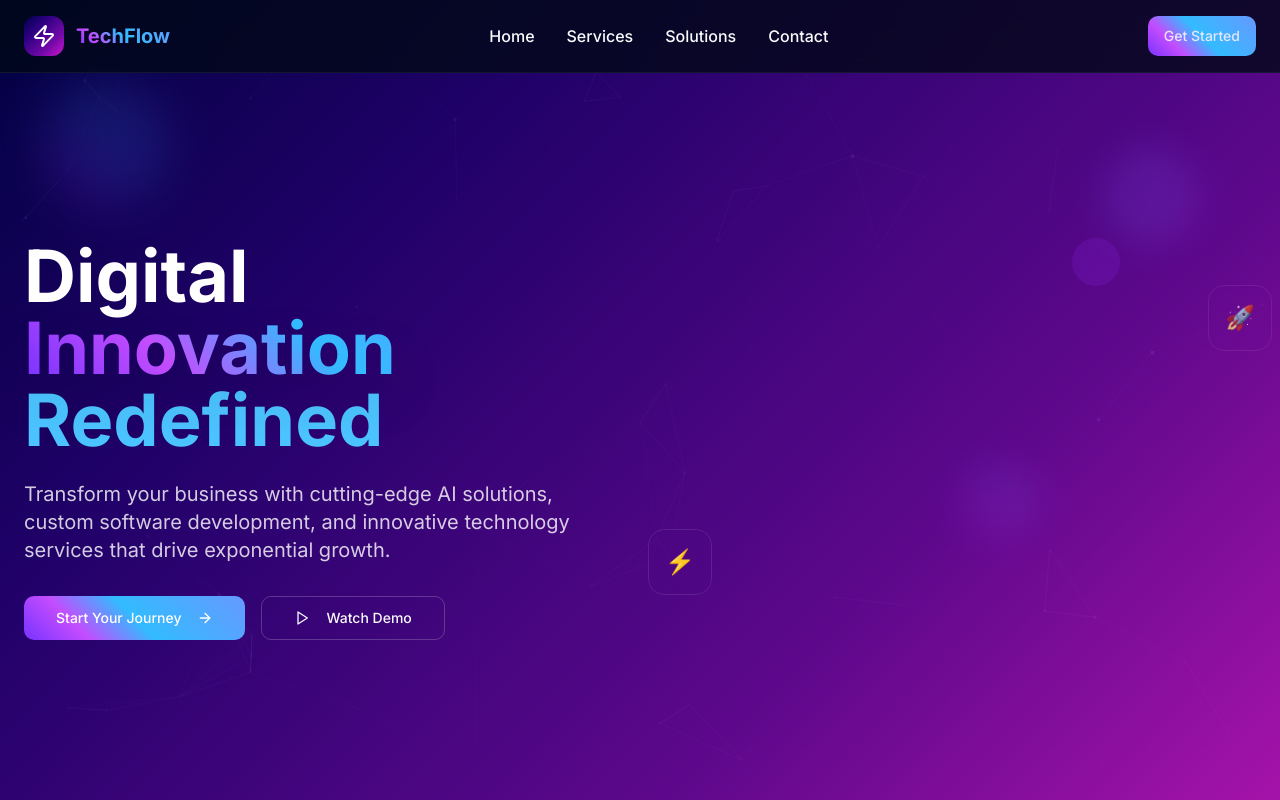
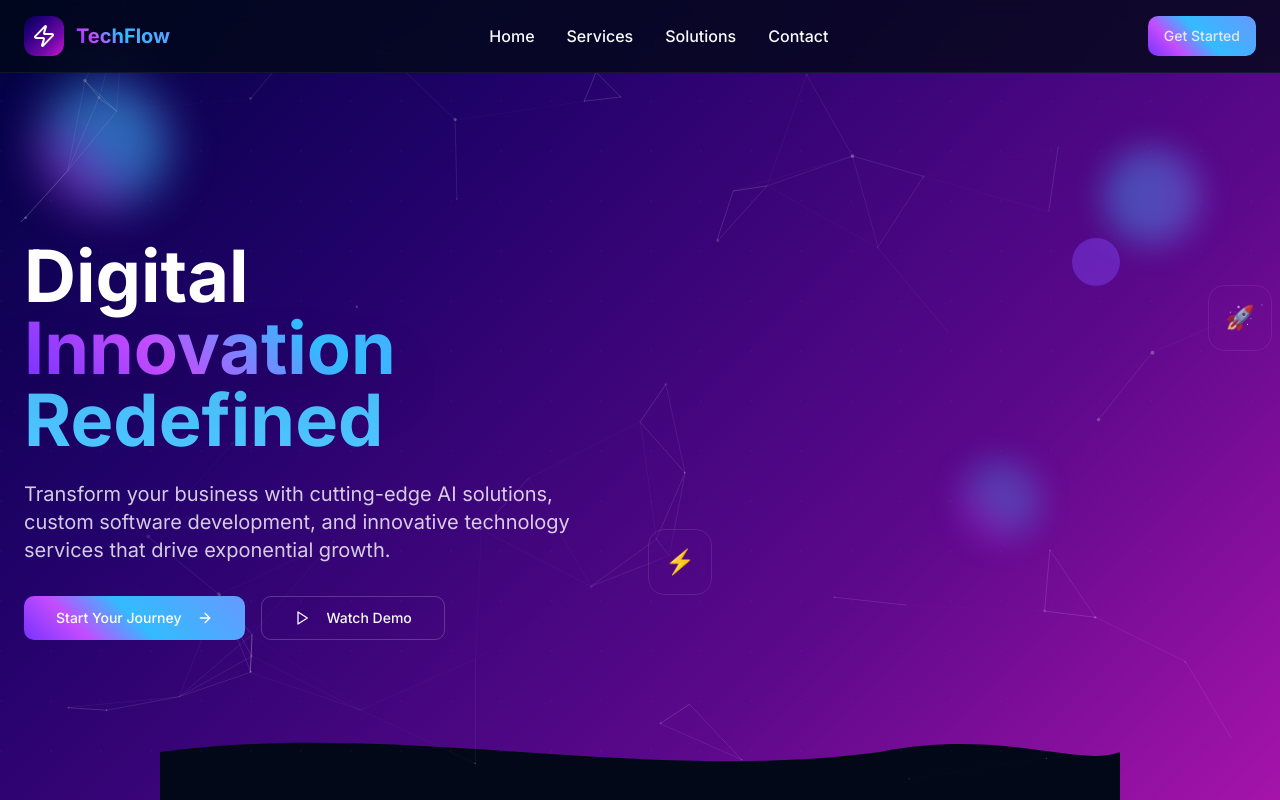
Before and after one commit to Ahsan-developer/zeersync-inspired-webcraft, a React (Vite) app: page / in a window 1280 px wide. Shown: the top 800 px of the page. Built offline with nearby package versions, Linux system fonts and the light colour scheme; the HTML template or start-up script is replaced by a standard one.

Commit message:
Fix particle color

```diff
--- a/src/components/HeroSection.tsx
+++ b/src/components/HeroSection.tsx
@@ -85,13 +85,13 @@ const HeroSection = () => {
   return (
     <section id="home" className="relative min-h-screen flex items-center overflow-hidden pt-20">
       {/* Particles Background */}
-      <div id="particles-js" className="absolute inset-0 z-0" style={{ minHeight: '100vh' }}></div>
+      <div id="particles-js" className="absolute inset-0 z-[1] pointer-events-none" style={{ minHeight: '100vh' }}></div>
 
       {/* Enhanced Animated Background */}
-      <div className="absolute inset-0 hero-gradient z-10 opacity-80"></div>
+      <div className="absolute inset-0 hero-gradient z-0 opacity-80"></div>
 
       {/* Dynamic Grid Pattern */}
-      <div className="absolute inset-0 opacity-20">
+      <div className="absolute inset-0 opacity-20 z-[2]">
         <div className="absolute inset-0" style={{
           backgroundImage: `radial-gradient(circle at 1px 1px, hsl(var(--primary) / 0.3) 1px, transparent 0)`,
           backgroundSize: '50px 50px'
```
